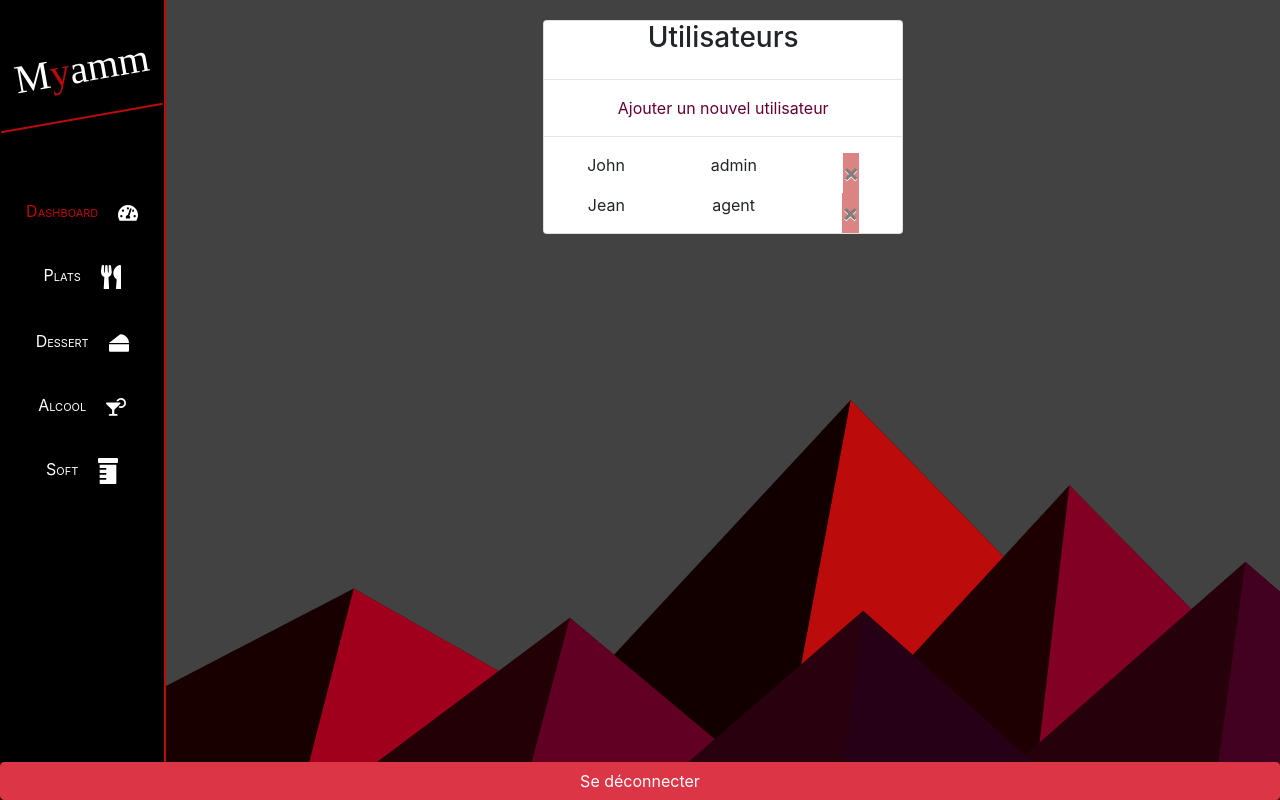
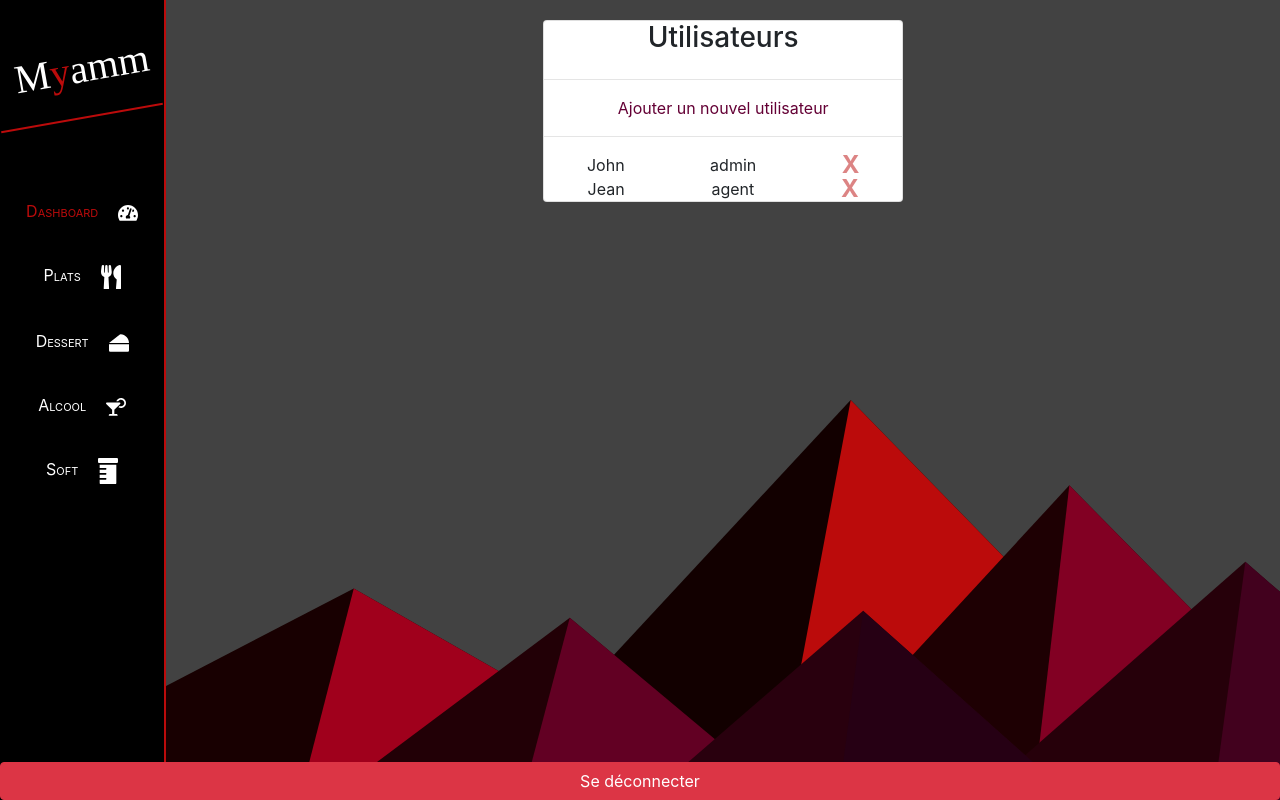
Before and after one commit to Gutsover/myamm-test, an Angular app: page / in a window 1280 px wide. Both pictures are taken after typing "Sample", "Sample123" into the empty fields and a click on the button "Se connecter". Built offline with nearby package versions, Linux system fonts and the light colour scheme; a web font is replaced by a local one.

Commit message:
scss button c create-user interf. admin

```diff
--- a/src/app/admin/create-user-card/create-user-card.component.html
+++ b/src/app/admin/create-user-card/create-user-card.component.html
@@ -4,11 +4,11 @@
   <a routerLink="/new-user" routerLinkActive="active"> Ajouter un nouvel utilisateur</a>
   <hr>
   <ul class="list-group">
-    <li *ngFor="let utilisateur of utilisateurs">
+    <li class="userList" *ngFor="let utilisateur of utilisateurs">
       <p class="userName">{{ utilisateur.name }}</p>
       <p class="role">{{ utilisateur.role }} </p>
-      <button type="reset" class="close" aria-label="Close">
-        <span aria-hidden="true">&times;</span>
+      <button class="deleteUser" type="reset" class="close" aria-label="Close">
+        X
       </button>
     </li>
   </ul>
--- a/src/app/admin/create-user-card/create-user-card.component.scss
+++ b/src/app/admin/create-user-card/create-user-card.component.scss
@@ -1,3 +1,5 @@
+$rougeCerise: #bb0b0b;
+
 .card {
     width: 360px;
 
@@ -16,12 +18,20 @@
         font-weight: bold;
     }
 
-    li {
+    // USER LIST
+
+    .userList {
         display: flex;
-        justify-content: space-around;
+        // justify-content: space-around;
     }
 
-    .close {
-        background-color: #bb0b0b;
+    p {
+        margin: auto;
+    }
+
+    button {
+        margin: auto;
+        color: $rougeCerise;
+        outline: none;
     }
 }
```
